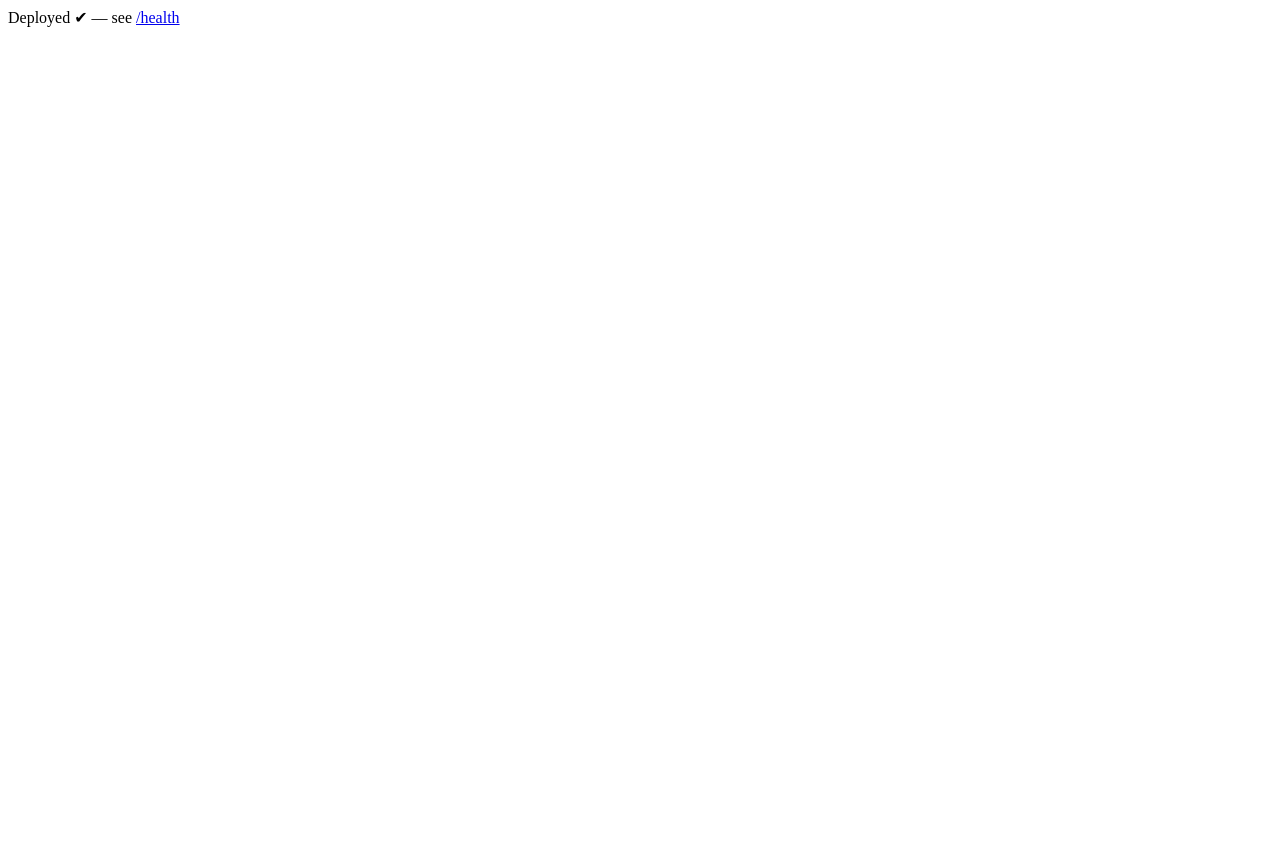
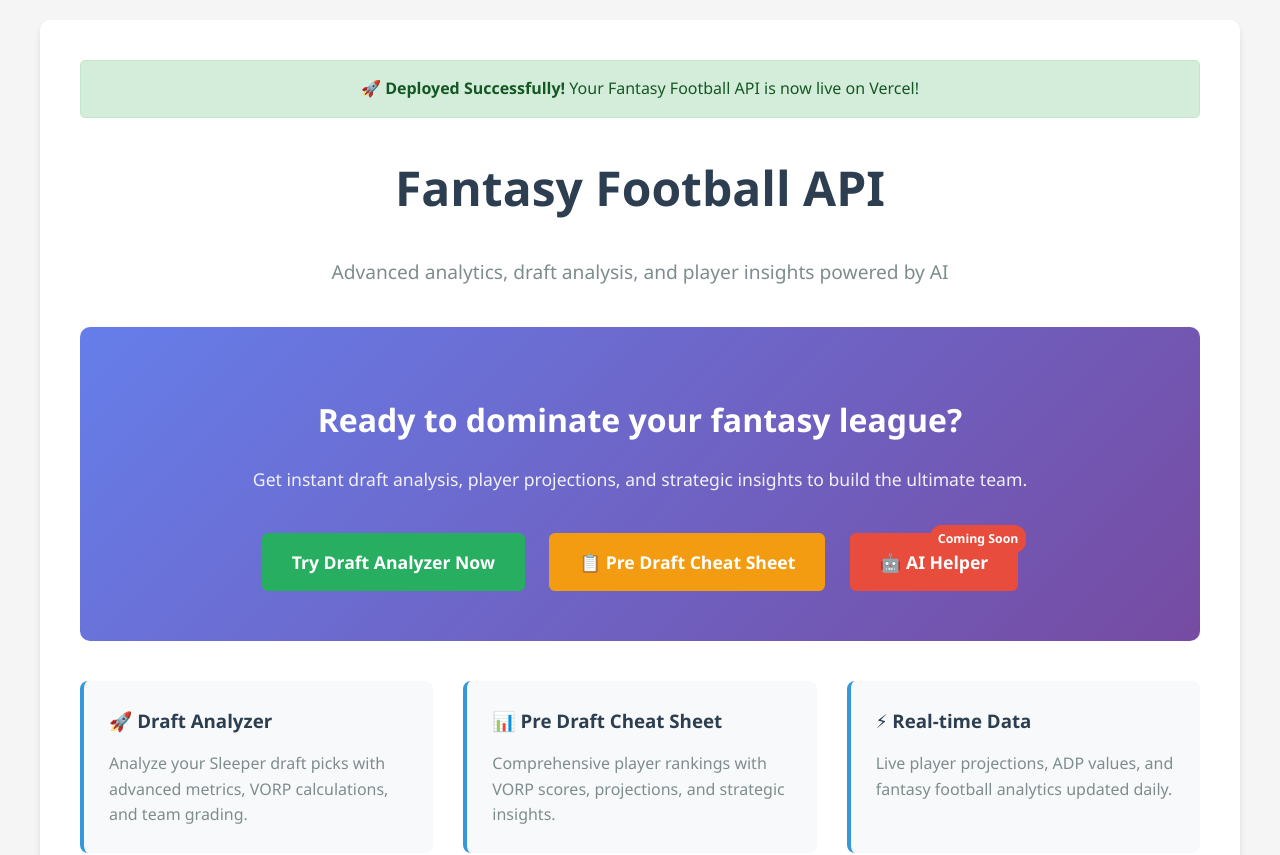
Before and after one commit to haydenrussell12/ff-api-skeleton, a Next.js app: page / in a window 1280 px wide. Shown: the top 855 px of the page. Before the commit the page ends 800 px from the top, so only its background shows below. Built offline with nearby package versions, Linux system fonts and the light colour scheme.

Commit message:
feat: Update home page with full HTML content and working buttons

```diff
--- a/app/page.tsx
+++ b/app/page.tsx
@@ -1,3 +1,168 @@
 export default function Home() {
-	return <main className="p-6">Deployed ✔ — see <a href="/health">/health</a></main>;
+  return (
+    <div dangerouslySetInnerHTML={{
+      __html: `
+        <!DOCTYPE html>
+        <html lang="en">
+        <head>
+            <meta charset="UTF-8">
+            <meta name="viewport" content="width=device-width, initial-scale=1.0">
+            <title>Fantasy Football API</title>
+            <style>
+                body {
+                    font-family: 'Segoe UI', Tahoma, Geneva, Verdana, sans-serif;
+                    max-width: 1200px;
+                    margin: 0 auto;
+                    padding: 20px;
+                    background-color: #f5f5f5;
+                    line-height: 1.6;
+                }
+                .container {
+                    background: white;
+                    padding: 40px;
+                    border-radius: 10px;
+                    box-shadow: 0 4px 6px rgba(0, 0, 0, 0.1);
+                }
+                h1 {
+                    color: #2c3e50;
+                    text-align: center;
+                    margin-bottom: 30px;
+                    font-size: 3em;
+                }
+                .subtitle {
+                    text-align: center;
+                    color: #7f8c8d;
+                    font-size: 1.2em;
+                    margin-bottom: 40px;
+                }
+                .hero-section {
+                    background: linear-gradient(135deg, #667eea 0%, #764ba2 100%);
+                    color: white;
+                    padding: 40px;
+                    border-radius: 10px;
+                    text-align: center;
+                    margin-bottom: 40px;
+                }
+                .hero-section h2 {
+                    font-size: 2em;
+                    margin-bottom: 20px;
+                }
+                .hero-section p {
+                    font-size: 1.1em;
+                    margin-bottom: 30px;
+                    opacity: 0.9;
+                }
+                .cta-button {
+                    display: inline-block;
+                    background: #27ae60;
+                    color: white;
+                    padding: 15px 30px;
+                    text-decoration: none;
+                    border-radius: 6px;
+                    font-size: 1.1em;
+                    font-weight: 600;
+                    transition: background 0.3s;
+                    margin: 10px;
+                }
+                .cta-button:hover {
+                    background: #229954;
+                }
+                .cta-button.coming-soon {
+                    background: #95a5a6;
+                    cursor: not-allowed;
+                    position: relative;
+                }
+                .cta-button.coming-soon:hover {
+                    background: #95a5a6;
+                }
+                .coming-soon-tag {
+                    position: absolute;
+                    top: -8px;
+                    right: -8px;
+                    background: #e74c3c;
+                    color: white;
+                    padding: 4px 8px;
+                    border-radius: 12px;
+                    font-size: 0.7em;
+                    font-weight: bold;
+                }
+                .features-grid {
+                    display: grid;
+                    grid-template-columns: repeat(auto-fit, minmax(300px, 1fr));
+                    gap: 30px;
+                    margin: 40px 0;
+                }
+                .feature-card {
+                    background: #f8f9fa;
+                    padding: 25px;
+                    border-radius: 8px;
+                    border-left: 4px solid #3498db;
+                }
+                .feature-card h3 {
+                    color: #2c3e50;
+                    margin-top: 0;
+                    margin-bottom: 15px;
+                }
+                .feature-card p {
+                    color: #7f8c8d;
+                    margin: 0;
+                }
+                .deployment-status {
+                    background: #d4edda;
+                    color: #155724;
+                    padding: 15px;
+                    border-radius: 5px;
+                    margin-bottom: 20px;
+                    text-align: center;
+                    border: 1px solid #c3e6cb;
+                }
+            </style>
+        </head>
+        <body>
+            <div class="container">
+                <div class="deployment-status">
+                    🚀 <strong>Deployed Successfully!</strong> Your Fantasy Football API is now live on Vercel!
+                </div>
+
+                <h1>Fantasy Football API</h1>
+                <p class="subtitle">Advanced analytics, draft analysis, and player insights powered by AI</p>
+
+                <div class="hero-section">
+                    <h2>Ready to dominate your fantasy league?</h2>
+                    <p>Get instant draft analysis, player projections, and strategic insights to build the ultimate team.</p>
+                    <a href="/draft-analyzer-new.html" class="cta-button">Try Draft Analyzer Now</a>
+                    <a href="/pre-draft-cheat-sheet.html" class="cta-button" style="background: #f39c12;">📋 Pre Draft Cheat Sheet</a>
+                    <a href="#" class="cta-button coming-soon" style="background: #e74c3c;">
+                        🤖 AI Helper
+                        <span class="coming-soon-tag">Coming Soon</span>
+                    </a>
+                </div>
+
+                <div class="features-grid">
+                    <div class="feature-card">
+                        <h3>🚀 Draft Analyzer</h3>
+                        <p>Analyze your Sleeper draft picks with advanced metrics, VORP calculations, and team grading.</p>
+                    </div>
+                    <div class="feature-card">
+                        <h3>📊 Pre Draft Cheat Sheet</h3>
+                        <p>Comprehensive player rankings with VORP scores, projections, and strategic insights.</p>
+                    </div>
+                    <div class="feature-card">
+                        <h3>⚡ Real-time Data</h3>
+                        <p>Live player projections, ADP values, and fantasy football analytics updated daily.</p>
+                    </div>
+                </div>
+
+                <div class="hero-section" style="background: linear-gradient(135deg, #f093fb 0%, #f5576c 100%);">
+                    <h2>Start Building Your Championship Team</h2>
+                    <p>Join thousands of fantasy managers who are already using our tools to dominate their leagues.</p>
+                    <a href="/draft-analyzer-new.html" class="cta-button">🚀 Start Analyzing Drafts</a>
+                    <a href="/pre-draft-cheat-sheet.html" class="cta-button" style="background: #f39c12;">📋 Pre Draft Cheat Sheet</a>
+                </div>
+            </div>
+        </body>
+        </html>
+      `
+    }} />
+  );
 }
```
Also changed, not shown: app/cheat-sheet/page.tsx (+17 -23 lines), app/draft-analyzer/page.tsx (+17 -23 lines), app/test/page.tsx (added, +9 -0 lines).
